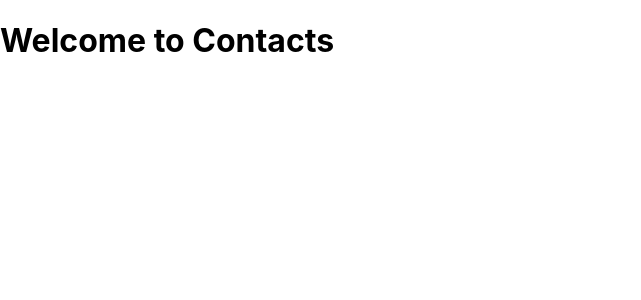
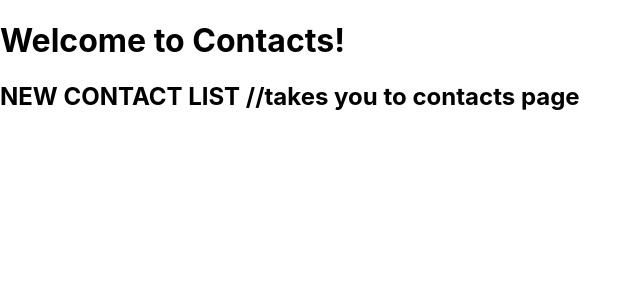
Before and after one commit to vineeth2/contact-list-app, a Next.js app: page / in a window 1280 px wide. Shown: the top 300 px of the page, without its empty margins (0-641 px from the left). Built offline with nearby package versions, Linux system fonts and the light colour scheme.

Commit message:
added link to contacts page

```diff
--- a/pages/index.js
+++ b/pages/index.js
@@ -1,7 +1,15 @@
 //Home page Code
+import { Fragment } from 'react';
 
 function HomePage() {
-    return <h1>Welcome to Contacts</h1>
+    return (
+        <Fragment>
+            <h1>Welcome to Contacts!</h1>
+            <h2>
+                <a href="/contacts">NEW CONTACT LIST</a>  //takes you to contacts page
+            </h2>
+        </Fragment>
+    );
 }
 
 export default HomePage;
```
